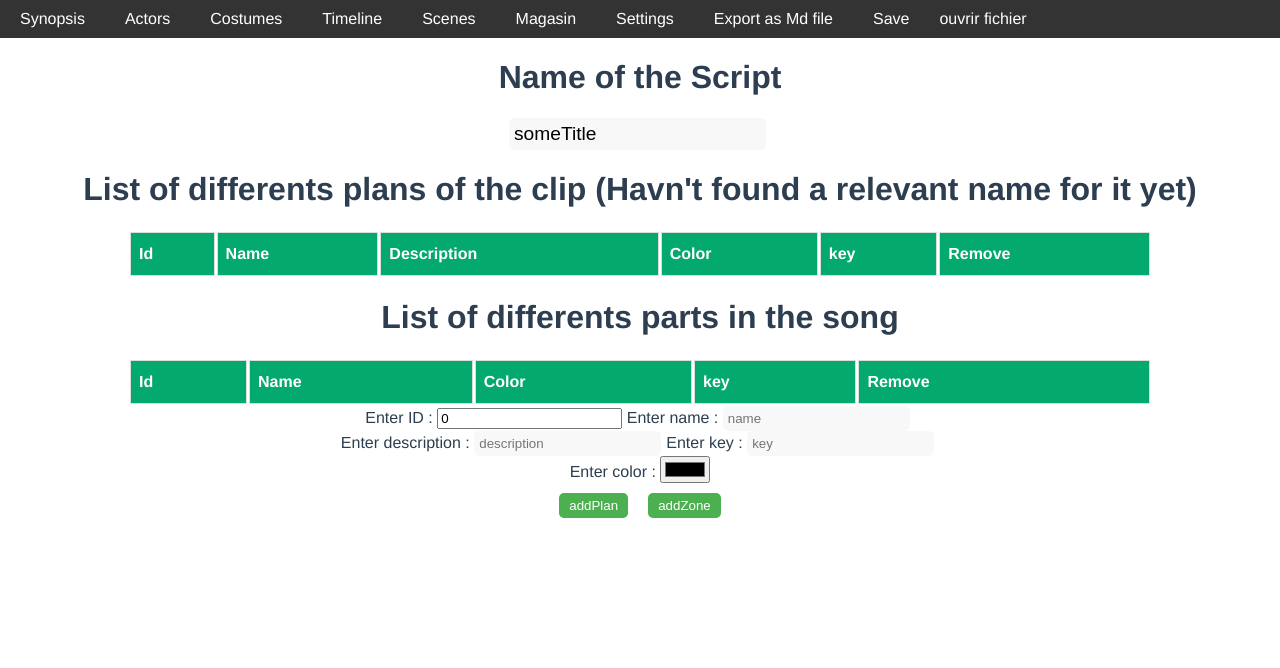
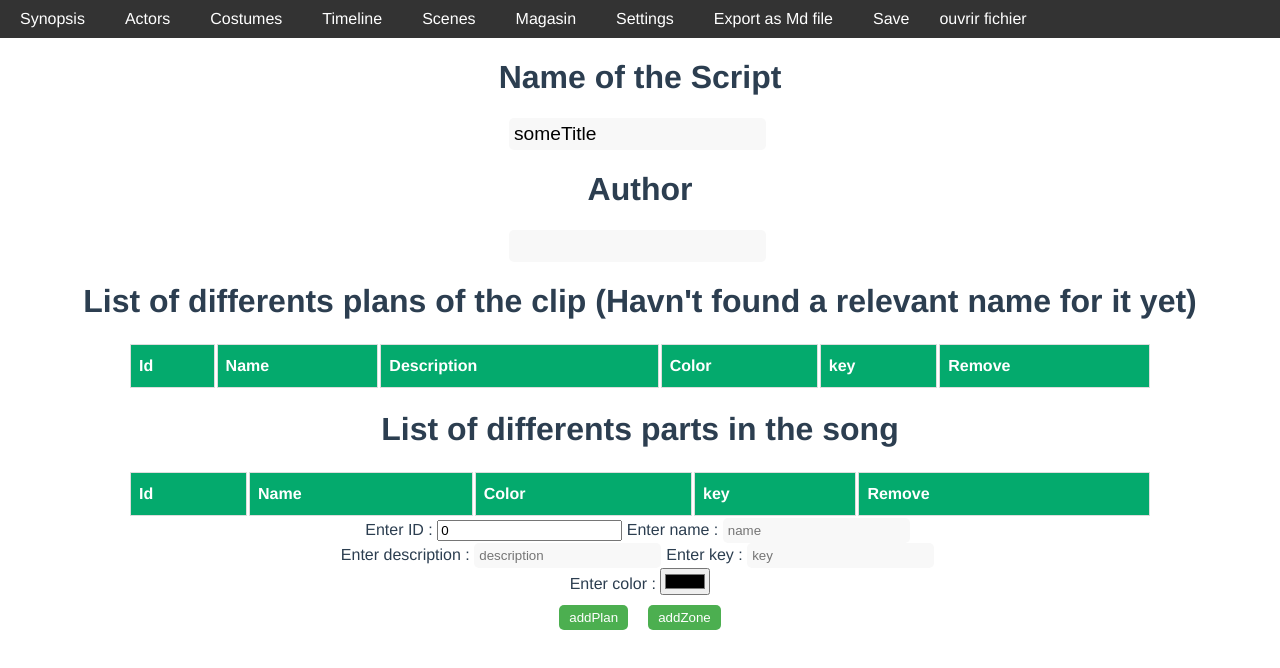
Before and after one commit to MariusBoucard/scriptgenerator, a Vue app: page / in a window 1280 px wide. Both pictures are taken after a click on the link "Settings". Shown: the top 668 px of the page. Built offline with nearby package versions, Linux system fonts and the light colour scheme; what @imengyu/vue3-context-menu, vue-konva would draw is missing.

Commit message:
author added

```diff
--- a/src/App.vue
+++ b/src/App.vue
@@ -38,12 +38,16 @@
       <!-- <CanvasComponent :planimage=test></CanvasComponent> -->
       <ZoneAndPlanSettingsComponent v-show="this.showComponentObject['ZoneAndPlanSettings']"
         :zoneList=scriptData.usableZoneList :planList=scriptData.usablePlanList
+        :author="scriptData.author"
         @zoneUpdate="this.scriptData.usableZoneList = $event" @planUpdate="this.scriptData.usablePlanList = $event"
         @deletePlan="this.deleteUsablePlan($event)" @deleteZone="this.deleteUsableZone($event)"
         @changePlanColor="this.changePlanColor($event)" @changeZoneColor="this.changeZoneColor($event)"
         @nameZoneChanged="this.nameZoneChanged($event)" @namePlanChanged="this.namePlanChanged($event)"
         :title="scriptData.title"
-        @updateTitle="scriptData.title = $event"
+        @updateTitle="scriptData.title = $event;save()"
+
+        @updateAuthor="scriptData.author = $event;save()"
+
         @descriptionPlanChanged="this.descriptionPlanChanged($event)"></ZoneAndPlanSettingsComponent>
 
 
@@ -431,6 +435,7 @@ export default {
       scriptData: {
         title: "someTitle",
         synopsis: "",
+        author:"",
         actorList: [
 
         ],
--- a/src/components/ScenesComponent.vue
+++ b/src/components/ScenesComponent.vue
@@ -50,10 +50,10 @@
                     @updateImage=updateImage(scene.zone,scene.numeroDsZone,$event)></CanvasComponent>
               </td>
               <td class="mytd">
-                <textarea class="custom-textarea" style="display:flex"  v-model=scene.description placeholder="more info you might add" @input="updateDescription(scene.zone,scene.numeroDsZone,$event.target.value)"></textarea>
+                <textarea class="custom-textarea" style="display:flex"  :value=scene.description placeholder="more info you might add" @blur="updateDescription(scene.zone,scene.numeroDsZone,$event.target.value)"></textarea>
 </td>
               <td>
-                <textarea class="custom-textarea" style="display:flex"  v-model=scene.paroles placeholder="more info you might add" @input="updateParoles(scene.zone,scene.numeroDsZone,$event.target.value)"></textarea>
+                <textarea class="custom-textarea" style="display:flex"  :value=scene.paroles placeholder="more info you might add" @blur="updateParoles(scene.zone,scene.numeroDsZone,$event.target.value)"></textarea>
 
               </td>
               <td style="display: block;margin-top:">
--- a/src/components/ZoneAndPlanSettingsComponent.vue
+++ b/src/components/ZoneAndPlanSettingsComponent.vue
@@ -2,6 +2,9 @@
 <div>
     <h1>Name of the Script</h1>
 <input type="text" style="font-size: larger;" @change="updateTitle()" v-model="titleInside" input>
+<h1>Author</h1>
+<input type="text" style="font-size: larger;" @change="updateAuthor()" v-model="authorInside" input>
+
 
     <h1>List of differents plans of the clip (Havn't found a relevant name for it yet)</h1>
     <div ref="planList">
@@ -94,11 +97,16 @@
 export default{
     props : {
         title : {require : true,type : String},
-
+        author :  {require : true,type : String},
         planList : {required : true, type :[Object]},
         zoneList : {required : true, type :[Object]}
     },
     watch : {
+        author : {
+            handler(newvalue,oldvalue){
+                this.authorInside = newvalue
+            }
+        },
         title : {
             handler(newvalue,oldvalue){
                 this.titleInside = newvalue
@@ -133,6 +141,11 @@ export default{
         updateTitle(){
             this.$emit('updateTitle',this.titleInside)
             console.log("titleUpdated")
+        },
+        updateAuthor(){
+            this.$emit('updateAuthor',this.authorInside)
+            console.log("autorUpdated")
+
         },
         getPlan(id){
             return this.planListInside.find(plan => String(plan.id) === String(id))
--- a/src/utils/converterMd.js
+++ b/src/utils/converterMd.js
@@ -25,11 +25,11 @@ export function objectToMarkdown(obj) {
   }
 
 export function  getTitle(obj){
-    return `## <center> ${obj.title} </center>\n\n<center>This Script has been written by : </center>`;
+    return `## <center>  ${obj.title} </center>\n\n<center>This Script has been written by : ${obj.author}</center>`;
   }
 
   export function  getSynopsis(obj){
-    return `## <center>Synopsis</center>\n\n${obj.synopsis}\n\n `;
+    return `\n\n## <center> Synopsis</center>\n\n${obj.synopsis}\n\n `;
   }
 
   export function getActors(obj){
```
